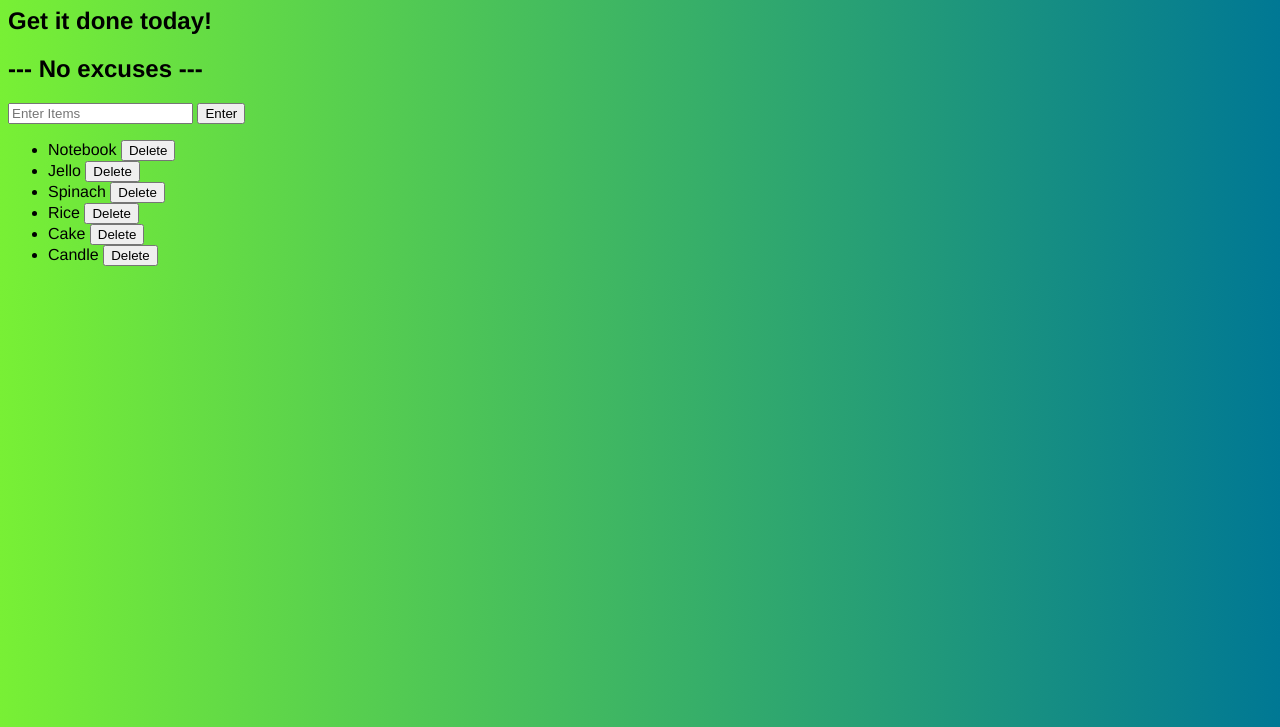
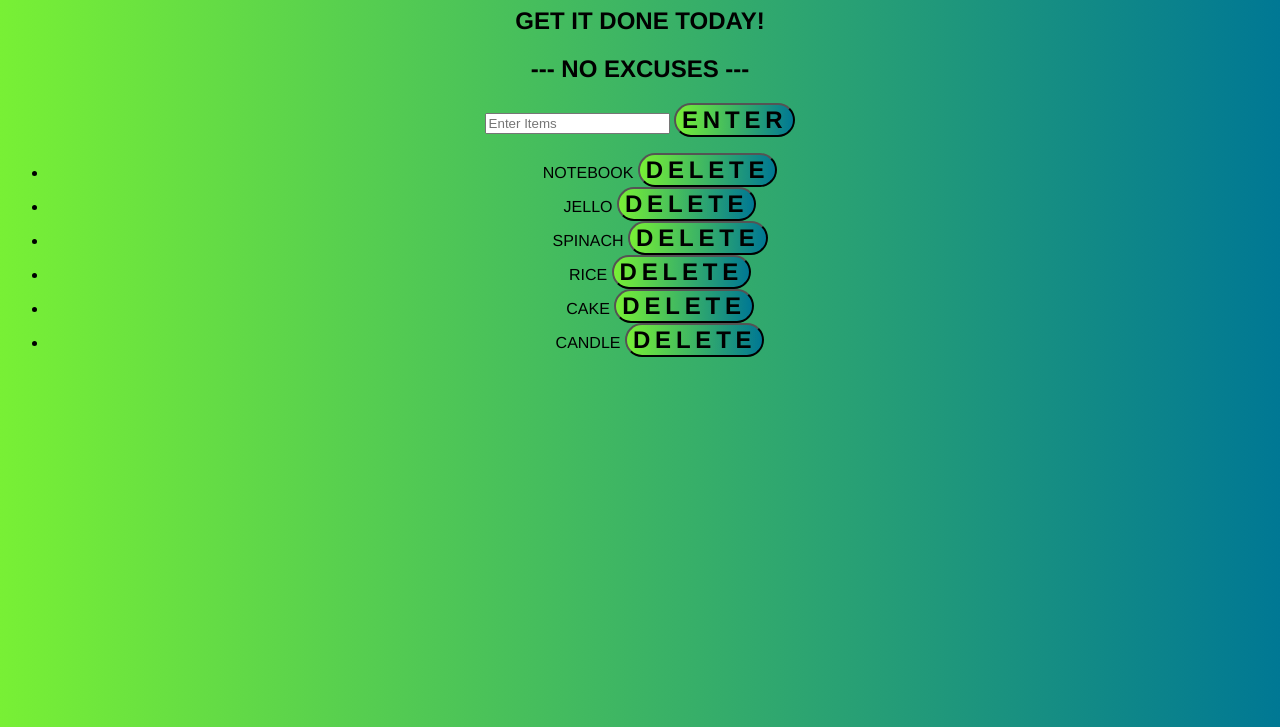
Before and after one commit to Seetha-lab/add-del-shoppinglist, a plain HTML site: page index.html in a window 1280 px wide. Shown: the part 73-800 px from the top of the page. Drawn offline with Linux system fonts and the light colour scheme.

Commit message:
Update style.css

```diff
--- a/style.css
+++ b/style.css
@@ -1,8 +1,22 @@
 body{
-  font: 100 1em 'Raleway', Helvetica;
+  text-align: center;
+	font: 100 1em 'Raleway', Helvetica;
 	text-shadow: .2em;
+	text-transform: uppercase;
 	background: linear-gradient(to right, #78f035, #007894);
 }
 .done {
   text-decoration: line-through;
 }
+button {
+	cursor: pointer;
+	background: linear-gradient(to right, #78f035, #007894);
+	text-shadow: .5em;
+	border-radius: 4em;
+	font: 800 1.5em 'Raleway', Helvetica;
+	font-family: inherit;
+       text-transform: uppercase;
+       letter-spacing: .2em;
+
+
+}
```
